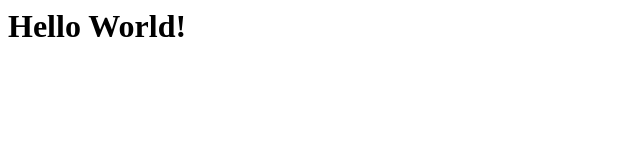
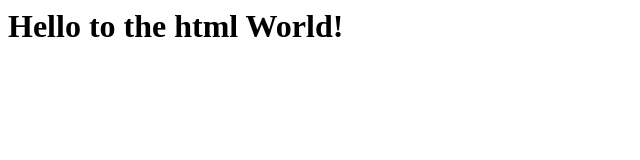
Before and after one commit to mdrijwan/nodejs-tutorial, a website: page index.html in a window 1280 px wide. Shown: the whole page, without its empty margins (0-640 px from the left). Drawn offline with Linux system fonts and the light colour scheme.

Commit message:
Updating html

```diff
--- a/index.html
+++ b/index.html
@@ -3,7 +3,7 @@
 <head></head>
 
 <body>
-    <h1>Hello World!</h1>
+    <h1>Hello to the html World!</h1>
 </body>
 
 </html>
```
